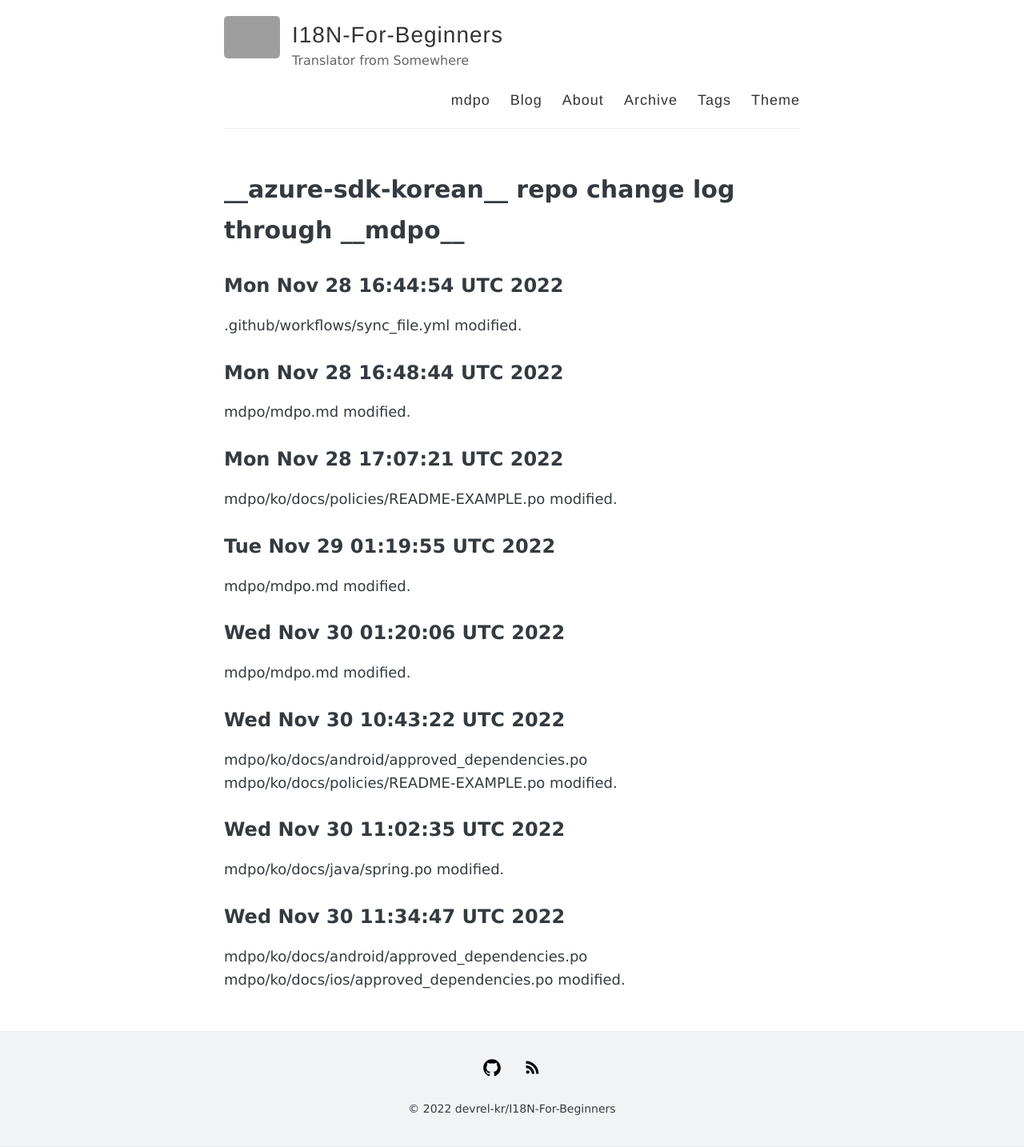
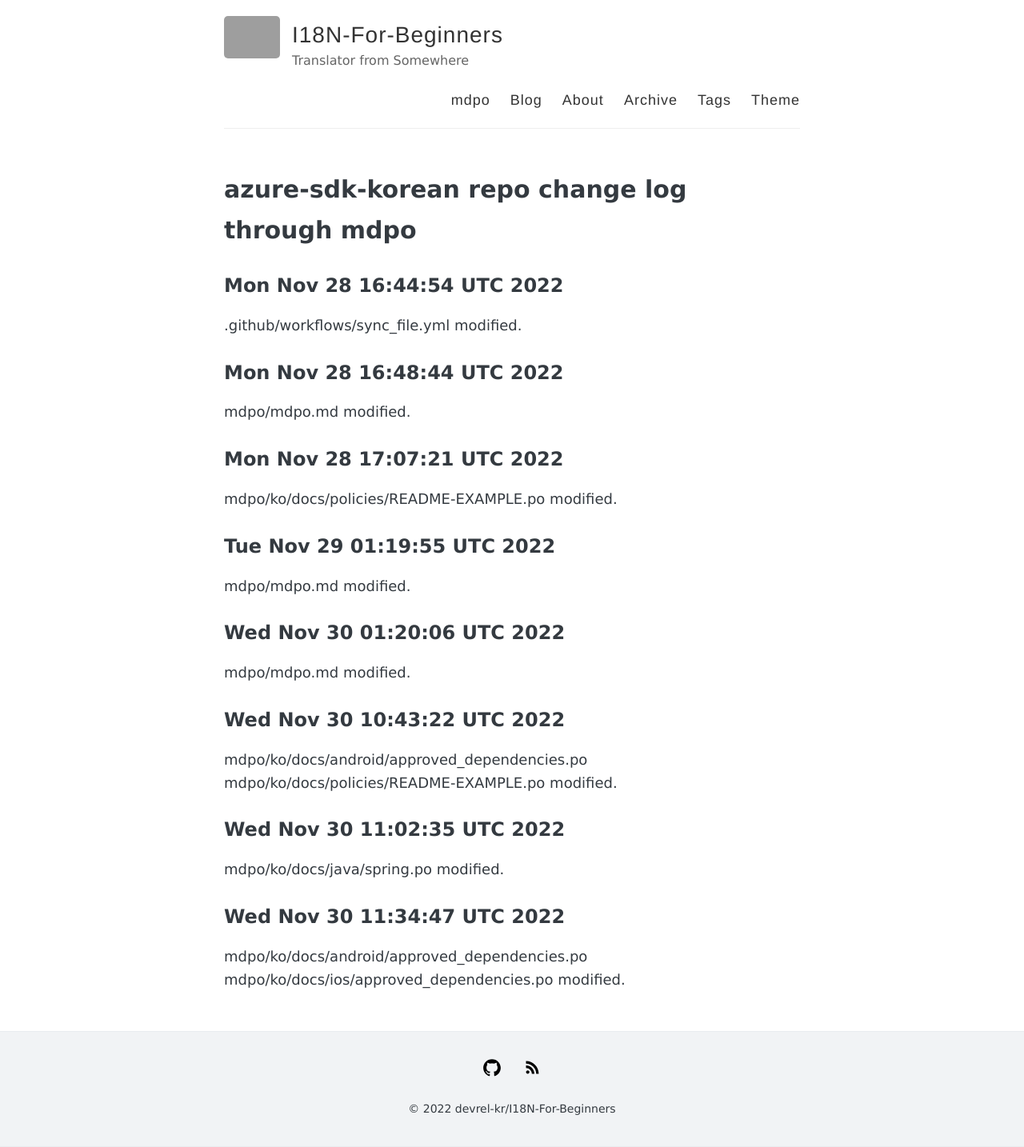
Before and after one commit to devrel-kr/I18N-For-Beginners, a Jekyll site: the page built from mdpo/mdpo.md, in a window 1280 px wide. Shown: the whole page at 80% size. Built offline with Jekyll 4.4.1, drawn with Linux system fonts in a browser that asks for light colours; grey boxes are pictures that could not be loaded.

```diff
--- a/mdpo/mdpo.md
+++ b/mdpo/mdpo.md
@@ -1,6 +1,6 @@
 ---
 layout: page
-title: __azure-sdk-korean__ repo change log through __mdpo__
+title: azure-sdk-korean repo change log through mdpo
 permalink: /mdpo/
 ---
 
```
